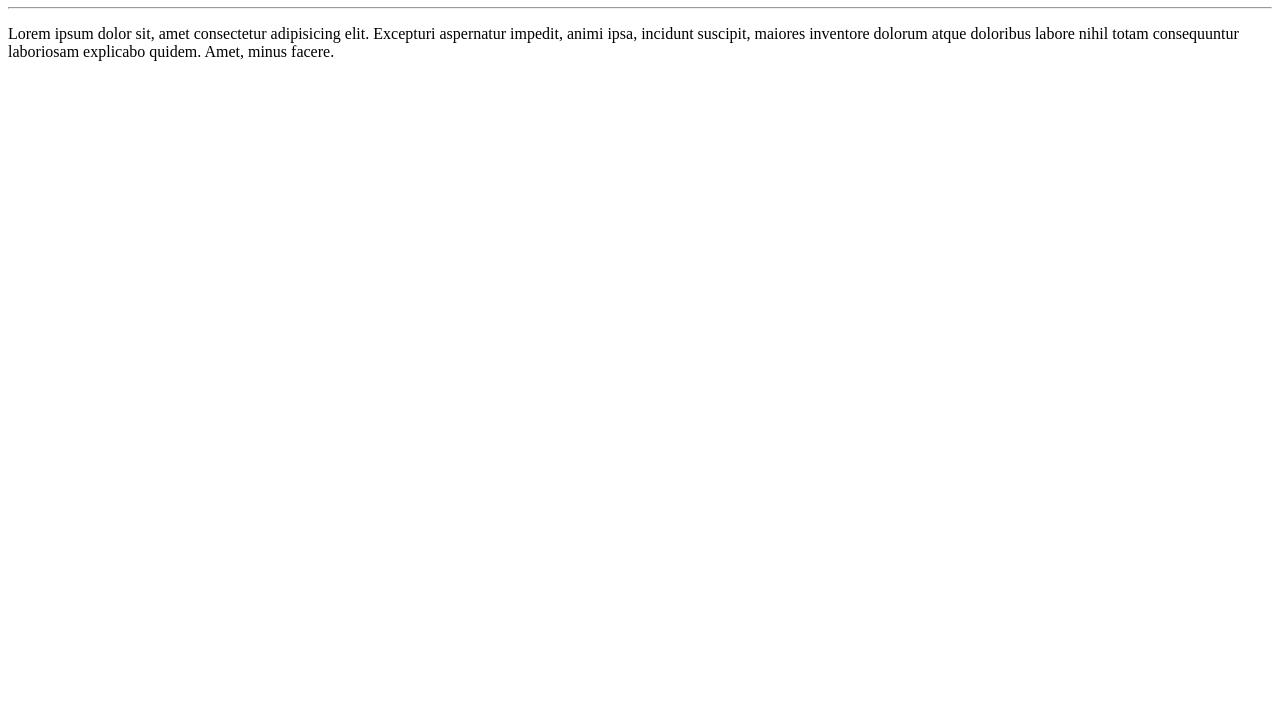
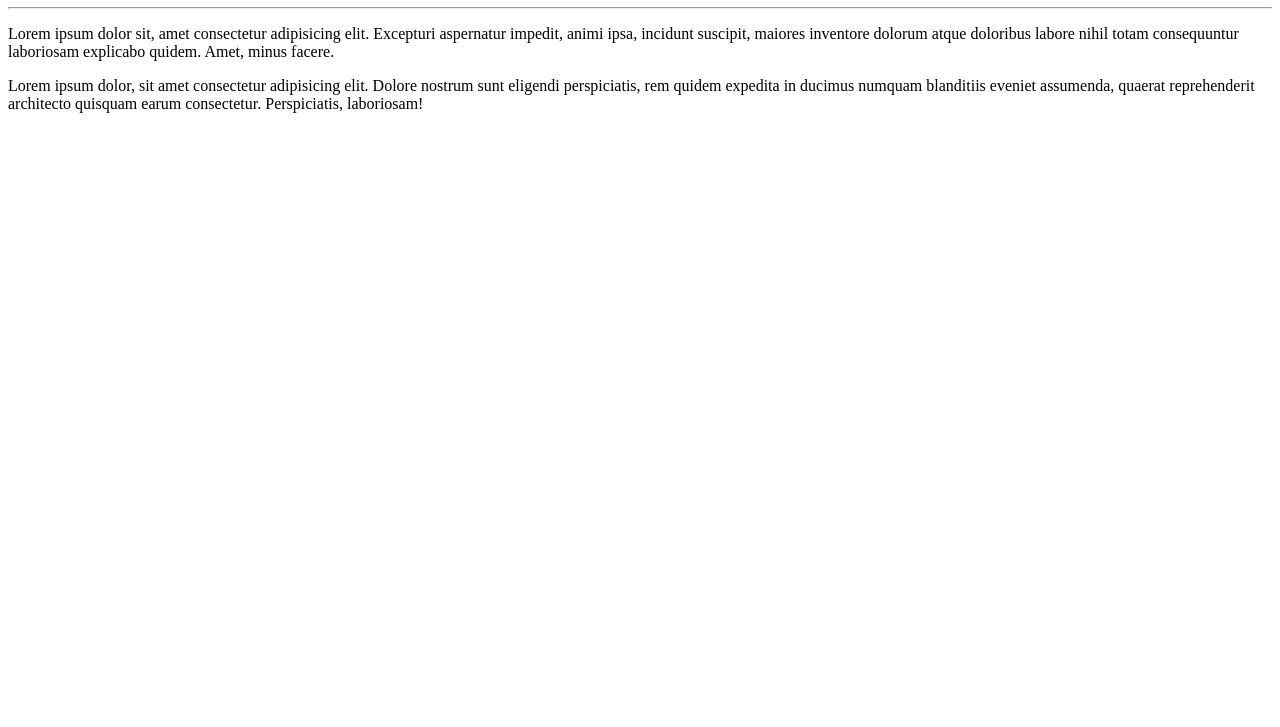
Before and after one commit to FilipeBento21/Ola_Mundo, a plain HTML site: page site-exemplo/index.html in a window 1280 px wide. Shown: the part 73-800 px from the top of the page. Drawn offline with Linux system fonts and the light colour scheme.

Commit message:
Adicionei 1 parágrafo

```diff
--- a/site-exemplo/index.html
+++ b/site-exemplo/index.html
@@ -9,5 +9,7 @@
     <H1>Olá, Mundo !</H1>
     <hr>
     <p>Lorem ipsum dolor sit, amet consectetur adipisicing elit. Excepturi aspernatur impedit, animi ipsa, incidunt suscipit, maiores inventore dolorum atque doloribus labore nihil totam consequuntur laboriosam explicabo quidem. Amet, minus facere.</p>
+
+    <p>Lorem ipsum dolor, sit amet consectetur adipisicing elit. Dolore nostrum sunt eligendi perspiciatis, rem quidem expedita in ducimus numquam blanditiis eveniet assumenda, quaerat reprehenderit architecto quisquam earum consectetur. Perspiciatis, laboriosam!</p>
 </body>
 </html>
```
